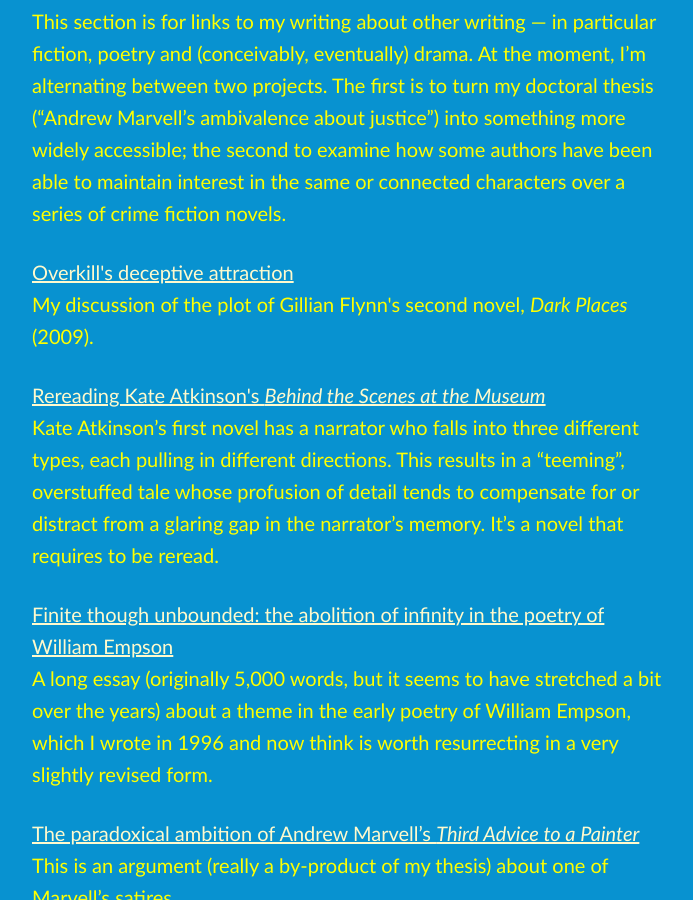
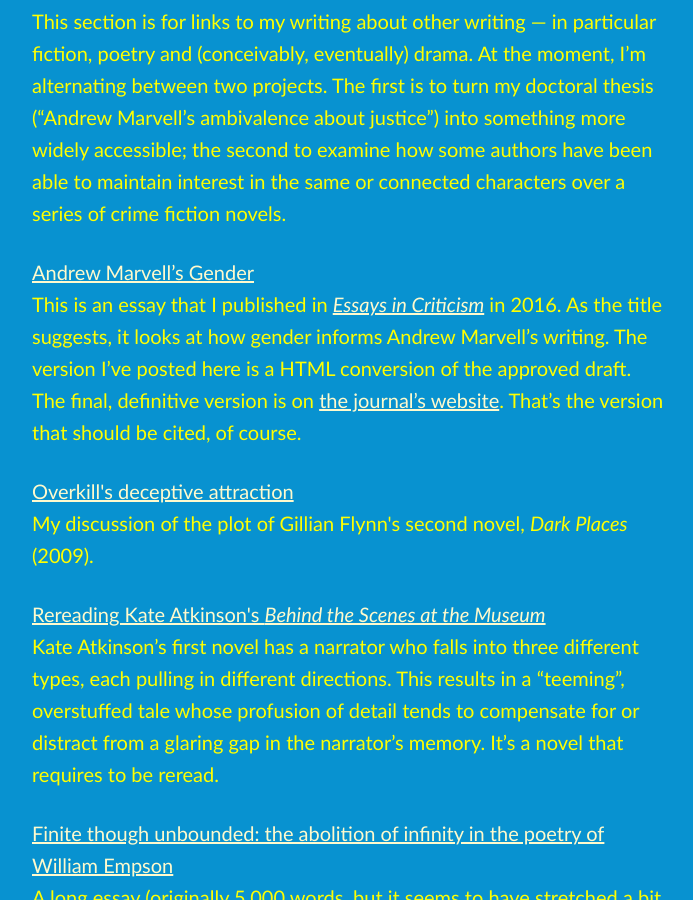
Before and after one commit to artkavanagh/github.io, a Jekyll site: the page index.html, which Jekyll copies as it is, in a window 1280 px wide and 900 px high, scrolled down 2032 px. Shown: the whole window, without its empty margins (292-985 px from the left). Built offline with Jekyll 4.4.1, drawn with Linux system fonts in a browser that asks for light colours.

Commit message:
Update index.html

```diff
--- a/index.html
+++ b/index.html
@@ -47,6 +47,9 @@
 
 <p>This section is for links to my writing about other writing — in particular fiction, poetry and (conceivably, eventually) drama. At the moment, I’m alternating between two projects. The first is to turn my doctoral thesis (“Andrew Marvell’s ambivalence about justice”) into something more widely accessible; the second to examine how some authors have been able to maintain interest in the same or connected characters over a series of crime fiction novels.</p>
 
+<p><a href="https://www.artkavanagh.ie/Marvell-gender.html">Andrew Marvell’s Gender</a><br />
+This is an essay that I published in <a href="https://www.doi.org/10.1093/escrit/cgw006"><cite>Essays in Criticism</cite></a> in 2016. As the title suggests, it looks at how gender informs Andrew Marvell’s writing. The version I’ve posted here is a HTML conversion of the approved draft. The final, definitive version is on <a href="https://www.doi.org/10.1093/escrit/cgw006">the journal’s website</a>. That’s the version that should be cited, of course.</p>
+
 <p><a href="https://medium.com/@artkavanagh/overkills-deceptive-attraction-852b5b04843f">Overkill&apos;s deceptive attraction</a><br />
 My discussion of the plot of Gillian Flynn&apos;s second novel, <cite>Dark Places</cite> (2009).</p>
 <p><a href="https://medium.com/@artkavanagh/rereading-kate-atkinsons-behind-the-scenes-at-the-museum-7e4635c9cc30">Rereading Kate Atkinson&apos;s <cite>Behind the Scenes at the Museum</cite></a><br />
```
